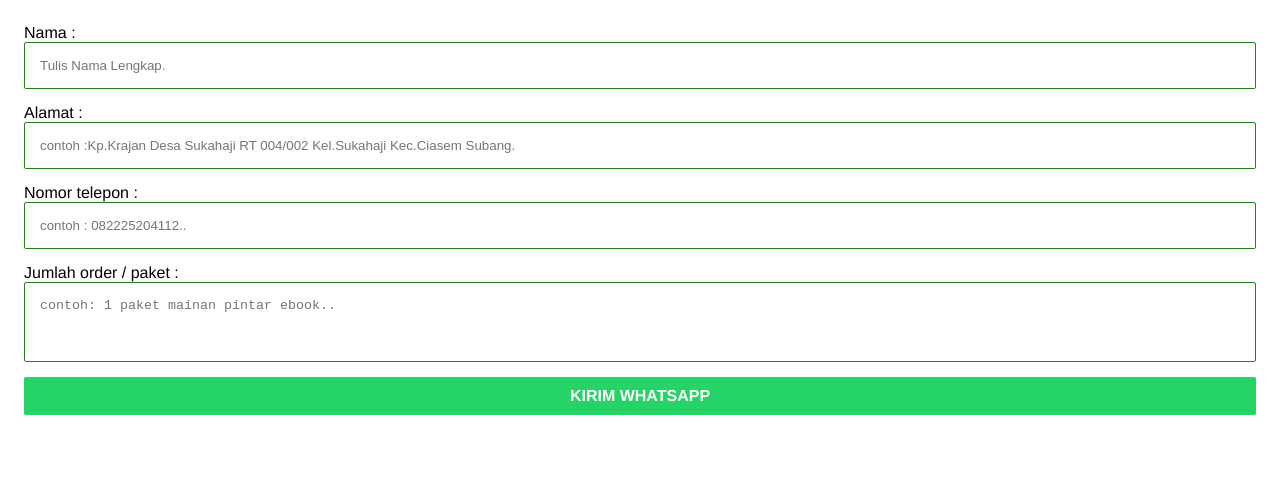
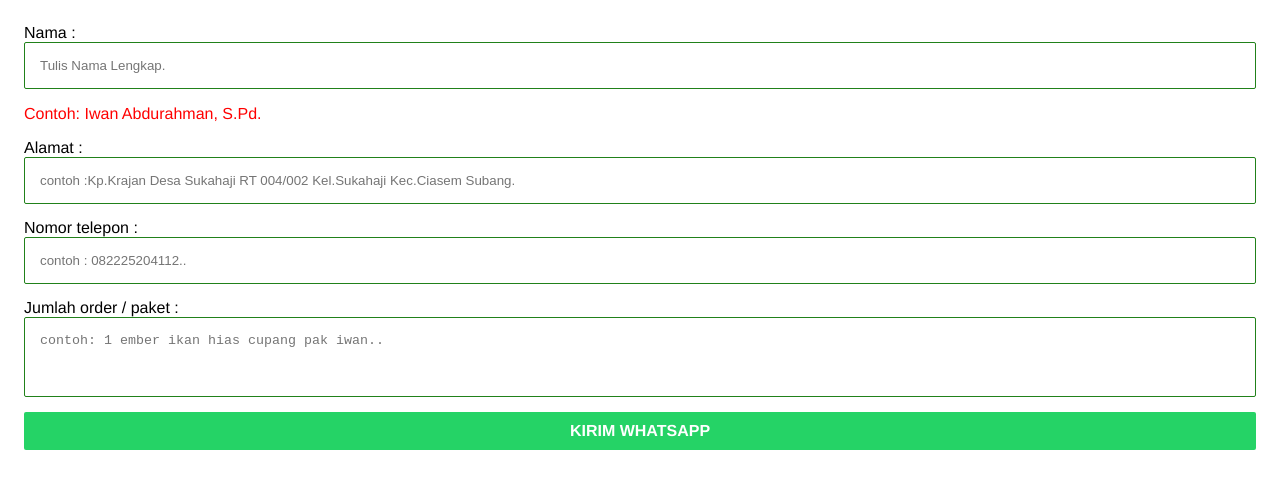
Before and after one commit to muhfanto/pesanwa, a plain HTML site: page index.html in a window 1280 px wide. Drawn offline with nearby package versions, Linux system fonts and the light colour scheme.

Commit message:
Update index.html

```diff
--- a/index.html
+++ b/index.html
@@ -108,6 +108,7 @@
 
 <label>Nama :
 <input class="nama" type="text" placeholder="Tulis Nama Lengkap." />
+	<p style="color: red">Contoh: Iwan Abdurahman, S.Pd.</p>
 </label>
 <label>Alamat :
 <input class="alamat" type="alamat" placeholder="contoh :Kp.Krajan Desa Sukahaji RT 004/002 Kel.Sukahaji Kec.Ciasem Subang." />
@@ -116,7 +117,7 @@
 <input class="nomor" type="nomor" placeholder="contoh : 082225204112.." />
 </label>
 <label>Jumlah order / paket :
-<textarea class="pesan" placeholder="contoh: 1 paket mainan pintar ebook.."></textarea>
+<textarea class="pesan" placeholder="contoh: 1 ember ikan hias cupang pak iwan.."></textarea>
 </label>
 <a class="submit">KIRIM WHATSAPP</a>
 
```
